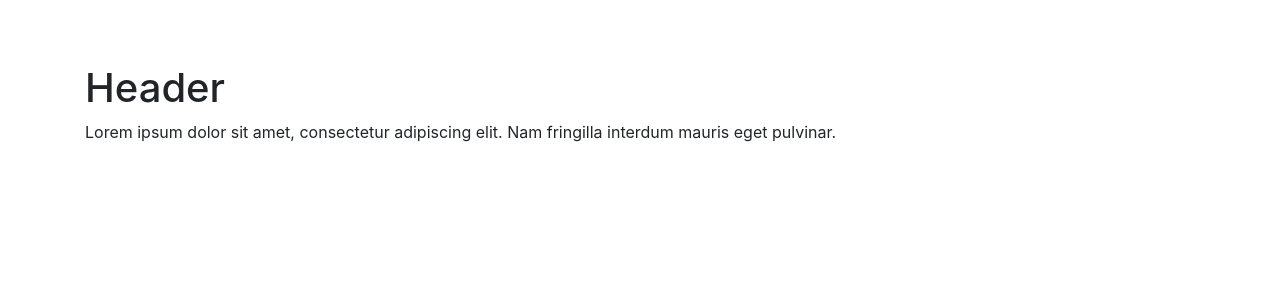
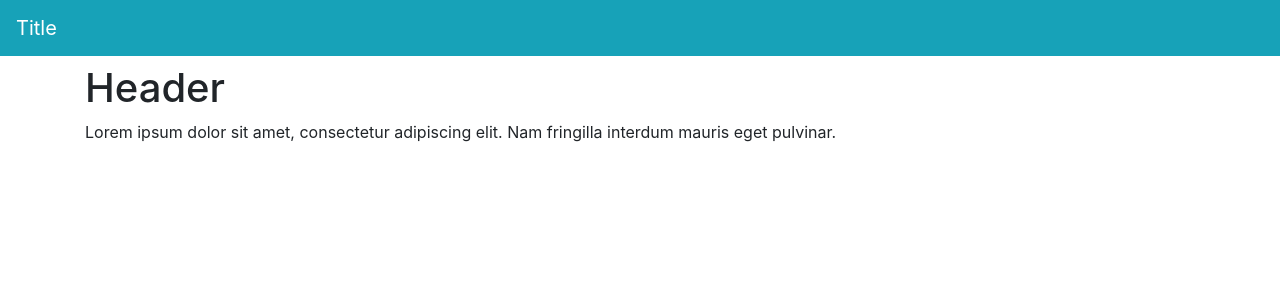
Before and after one commit to Benfarhat/Tuto-Client-Side-React-Redux-Auth, a React (Create React App) app: page / in a window 1280 px wide. Shown: the top 300 px of the page. Built offline with nearby package versions, Linux system fonts and the light colour scheme.

Commit message:
implement Navbar change BG color with redux

```diff
--- a/src/components/Header.js
+++ b/src/components/Header.js
@@ -12,18 +12,19 @@ class Header extends Component {
         }
     }
 
-    setBgHeader = () => {
+    getBgHeader = () => {
         if(this.props.isDarkHeader){
-            return 'info'
+            return "navbar navbar-expand-md navbar-dark fixed-top bg-info"
           } else {
-            return 'dark'
+            return "navbar navbar-expand-md navbar-dark fixed-top bg-dark"
         }
     }
 
     render () {
+        console.log(this.props)
         return (
         <header>
-            <nav className="navbar navbar-expand-md navbar-dark fixed-top bg-{this.setDarkHeader()}">
+            <nav className={this.getBgHeader()}>
               { this.setBgHeaderMenu() }
               <button className="navbar-toggler" type="button" data-toggle="collapse" data-target="#navbarCollapse" aria-controls="navbarCollapse" aria-expanded="false" aria-label="Toggle navigation">
                 <span className="navbar-toggler-icon"></span>
@@ -36,7 +37,7 @@ class Header extends Component {
 
 const mapStateToProps = (state) => {
     return {
-        isDarkHeader: state.setDarkHeader
+        isDarkHeader: state.isDarkHeader
     }
 }
 
--- a/src/index.js
+++ b/src/index.js
@@ -1,13 +1,18 @@
 import React from 'react';
 import ReactDOM from 'react-dom';
 import { Provider } from 'react-redux';
-import { createStore, applyMiddleware } from 'redux';
+import { createStore, applyMiddleware  } from 'redux';
 import registerServiceWorker from './registerServiceWorker';
 
 import App from './components/App';
 import reducers from './reducers';
 
-const createStoreWithMiddleware = applyMiddleware()(createStore);
+
+
+const createStoreWithMiddleware = applyMiddleware()(
+    createStore,
+    window.__REDUX_DEVTOOLS_EXTENSION__ && window.__REDUX_DEVTOOLS_EXTENSION__()
+);
 
 ReactDOM.render(
   <Provider store={createStoreWithMiddleware(reducers)}>
```
Also changed, not shown: 1 other file (tests, documents, lock files or other folders).
